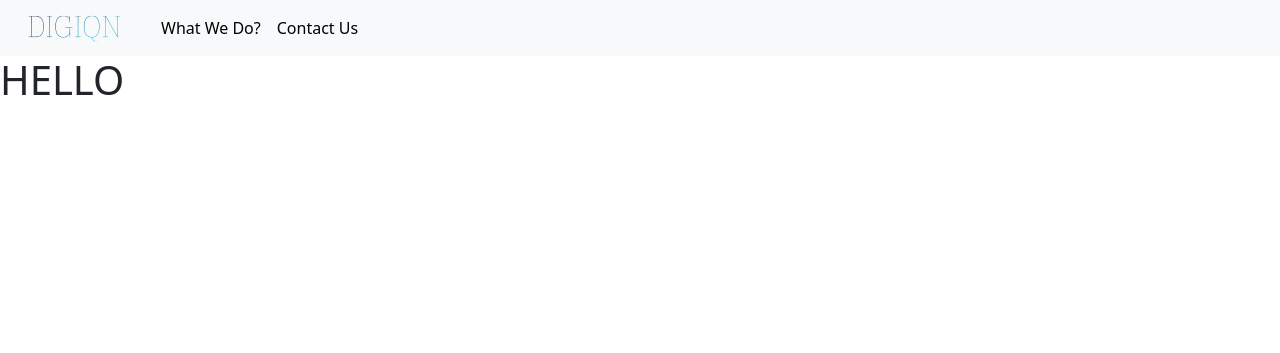
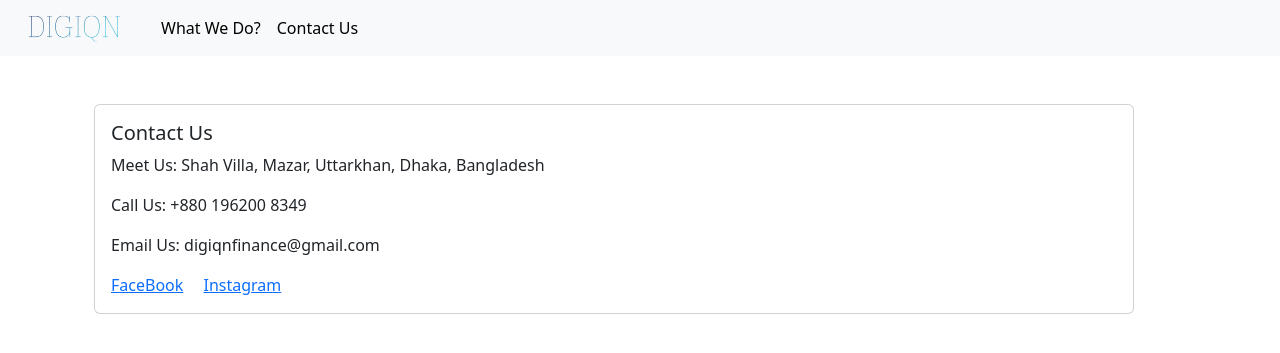
Before and after one commit to sifat3/digiqn, a Django app: page /contact/ in a window 1280 px wide. Shown: the top 353 px of the page. Run offline with Django 4.2, Linux system fonts and the light colour scheme.

Commit message:
2nd edit

```diff
--- a/main/templates/main/base.html
+++ b/main/templates/main/base.html
@@ -15,7 +15,7 @@
 <body>
     <nav class="navbar navbar-expand-lg bg-body-tertiary">
         <div class="container-fluid">
-            <a class="navbar-brand" href="">
+            <a class="navbar-brand" href="/">
                 <img src="{% static 'main/images/profile transparent.png' %}" alt="Bootstrap" width="125" height="30">
             </a>
             <button class="navbar-toggler" type="button" data-bs-toggle="collapse" data-bs-target="#navbarSupportedContent"
--- a/main/templates/main/contactus.html
+++ b/main/templates/main/contactus.html
@@ -1,5 +1,19 @@
 {% extends 'main/base.html' %}
 
 {% block content %}
-<h1>HELLO</h1>
+<br><br>
+<div class="container">
+    <div class="container">
+        <div class="card" style="width: 65rem;">
+            <div class="card-body">
+                <h5 class="card-title">Contact Us</h5>
+                <p class="card-text">Meet Us: Shah Villa, Mazar, Uttarkhan, Dhaka, Bangladesh</p>
+                <p class="card-text">Call Us: +880 196200 8349</p>
+                <p class="card-text">Email Us: digiqnfinance@gmail.com</p>
+                <a href="https://www.facebook.com/profile.php?id=61555545818660" class="card-link">FaceBook</a>
+                <a href="https://www.instagram.com/digiqn/" class="card-link">Instagram</a>
+            </div>
+        </div>
+    </div>
+</div>
 {% endblock %}
```
Also changed, not shown: main/templates/main/whatwedo.html (+16 -1 lines).
